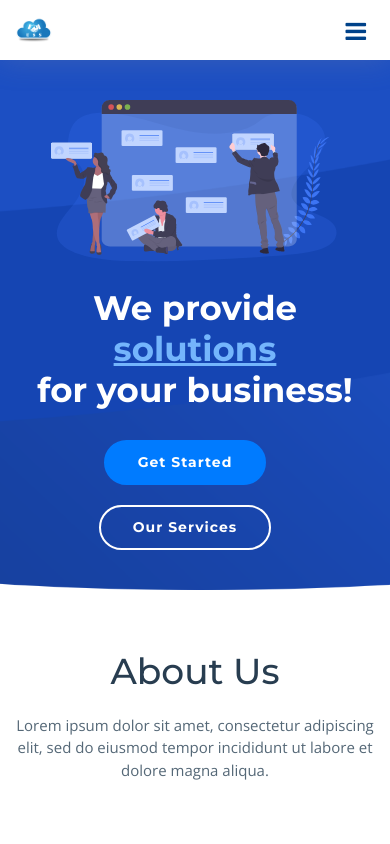
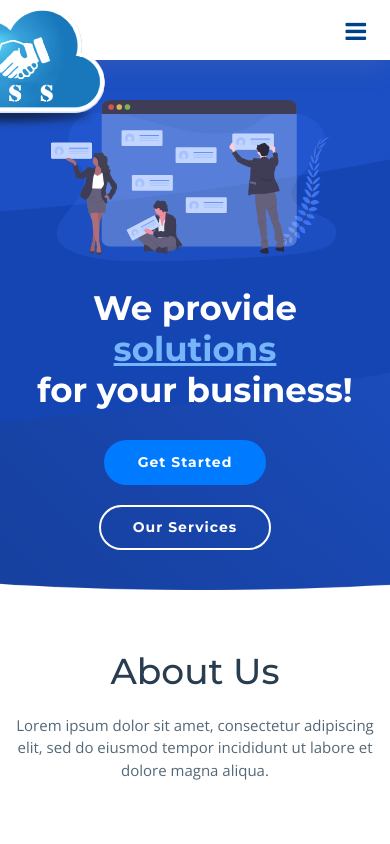
Before and after one commit to VinnathSatharasinghe/Biz-Creative-Web, a plain HTML site: page index.html in a window 390 px wide. Shown: the top 844 px of the page. Drawn offline with nearby package versions, Linux system fonts and the light colour scheme; files whose address does not match are found by name.

Commit message:
work with navbar and logo

```diff
--- a/css/style.css
+++ b/css/style.css
@@ -1,14 +1,3 @@
-/*
-  Theme Name: NewBiz
-  Theme URL: https://bootstrapmade.com/newbiz-bootstrap-business-template/
-  Author: BootstrapMade.com
-  License: https://bootstrapmade.com/license/
-*/
-
-/*--------------------------------------------------------------
-# General
---------------------------------------------------------------*/
-
 body {
   background: #fff;
   color: #444;
@@ -19,6 +8,7 @@ a {
   color: #007bff;
   transition: 0.5s;
 }
+
 
 a:hover,
 a:active,
@@ -125,7 +115,7 @@ h6 {
 --------------------------------------------------------------*/
 
 #header {
-  height: 80px;
+  height: 120px;
   transition: all 0.5s;
   z-index: 997;
   transition: all 0.5s;
@@ -157,9 +147,9 @@ h6 {
 }
 
 #header .logo img {
-  padding: 0;
-  margin: 7px 0;
-  max-height: 26px;
+  margin: 17px -160px;
+  max-height: 166px;
+  max-width: 200px;
 }
 
 .main-pages {
@@ -1411,3 +1401,18 @@ h6 {
     padding: 100px 0 20px 0;
   }
 }
+
+@media (max-width: 800px) {
+
+
+img{
+  max-width: 1000px;
+}
+
+#header .logo img {
+  margin: -10px -100px;
+  max-height: 166px;
+  max-width: 200px;
+}
+
+}
```
